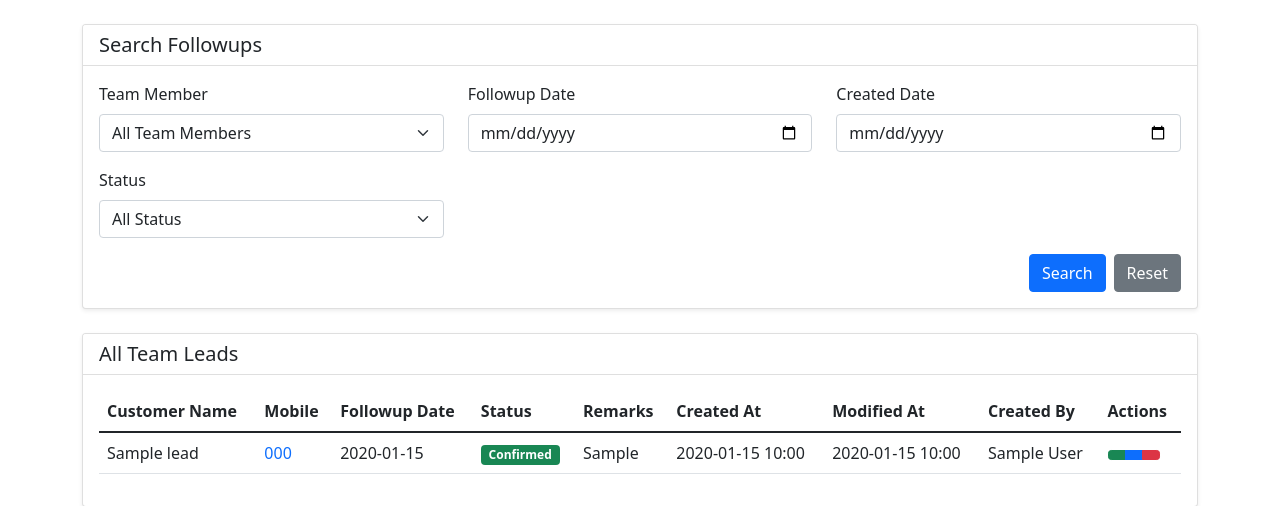
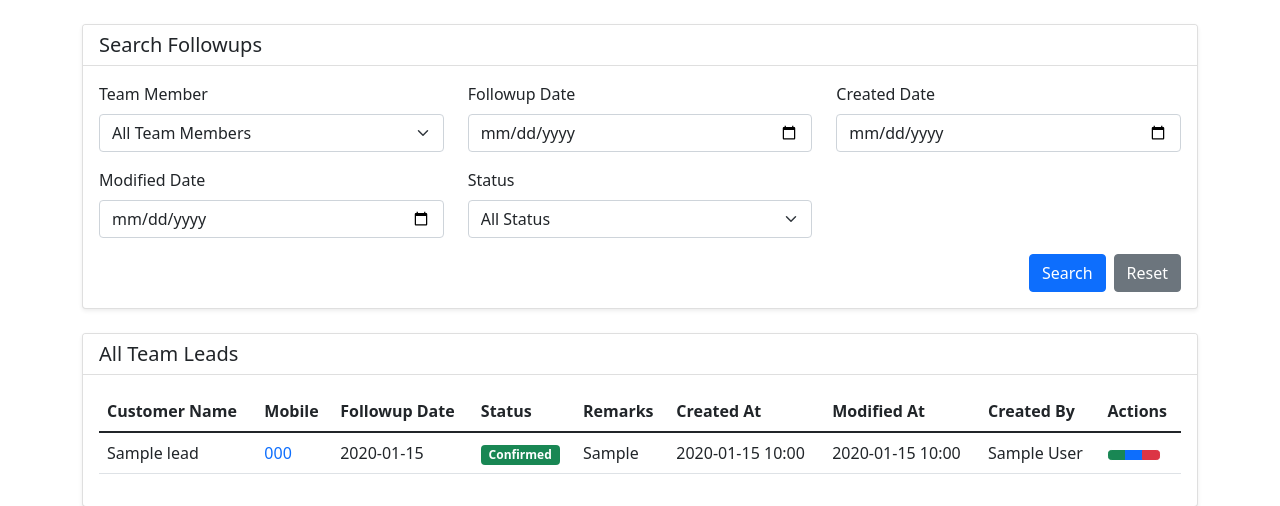
Before and after one commit to gaadimech/GaadiMech-CRM-aws, a Flask app: page /followups in a window 1280 px wide. Shown: the part 56-562 px from the top of the page. Run offline with Flask 3, Linux system fonts and the light colour scheme; a user stored in the database is signed in; tables that the repository leaves empty hold one stand-in row (values such as "Sample post").

Commit message:
Update followups.html
Adding modified_at filter

```diff
--- a/templates/followups.html
+++ b/templates/followups.html
@@ -88,6 +88,16 @@
                                    value="{{ request.args.get('created_date', '') }}">
                         </div>
                     </div>
+
+                    {% if current_user.is_admin %}
+                    <div class="col-md-4">
+                        <div class="mb-3">
+                            <label for="modified_date" class="form-label">Modified Date</label>
+                            <input type="date" class="form-control" id="modified_date" name="modified_date"
+                                   value="{{ request.args.get('modified_date', '') }}">
+                        </div>
+                    </div>
+                    {% endif %}
 
                     <div class="col-md-4">
                         <div class="mb-3">
```
